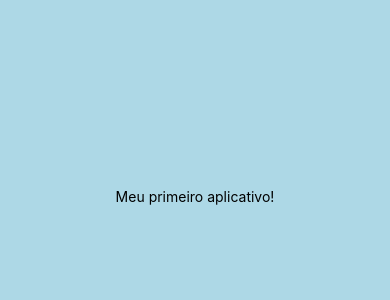
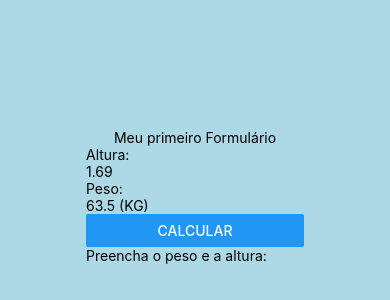
Before and after one commit to guigomes2616/Estudos-React-Native, a React Native app: screen / in a window 390 px wide. Shown: the part 226-526 px from the top of the page. Built offline with nearby package versions, Linux system fonts and the light colour scheme.

Commit message:
atualizacao-16.04

```diff
--- a/App.js
+++ b/App.js
@@ -1,11 +1,17 @@
 import { StatusBar } from 'expo-status-bar'; //Importação
-import { StyleSheet, Text, View } from 'react-native';
+import { StyleSheet, View } from 'react-native';
 import Title from './src/Componente/Title';
+import Form from './src/Componente/Form';
 
 export default function App() { //Função
+
   return (
     <View style={styles.container}>
-      <Title></Title>
+
+      <Title title="Meu primeiro Formulário"></Title>
+
+      <Form></Form>
+
       <StatusBar style="auto" />
     </View>
   );
@@ -14,7 +20,7 @@ export default function App() { //Função
 const styles = StyleSheet.create({ //Estilo
   container: {
     flex: 1,
-    backgroundColor: '#add8E6',
+    backgroundColor: '#add8e6',
     alignItems: 'center',
     justifyContent: 'center',
   },
--- /dev/null
+++ b/src/Componente/Form/Resultado/index.js
@@ -0,0 +1,12 @@
+import {View, Text} from "react-native-web";
+import React from "react";
+
+export default function Resultado(props)
+{
+    return(
+        <View>
+            <Text>{props.mensagem}</Text>
+            <Text>{props.imc}</Text>
+        </View>
+    );
+}
--- /dev/null
+++ b/src/Componente/Form/index.js
@@ -0,0 +1,59 @@
+import {Button, TextInput, View, Text } from "react-native-web";
+import Resultado from "./Resultado";
+import { useState } from "react";
+
+export default function Form()
+{
+    const[height, setHeight] = useState(null);
+    const[weight, setWeight] = useState(null);
+    const[mensagem, setMensagem] = useState('Preencha o peso e a altura:');
+    const[imc, setImc] = useState(null);
+    const[buttonTitle, setButtonTitle] = useState('Calcular');
+
+    function calcularImc()
+    {
+        return setImc((weight/(height*height)).toFixed(2));
+    }
+
+    function validarImc()
+    {
+        if(weight!=null && height!=null)
+        {
+            calcularImc();
+            setHeight(null);
+            setWeight(null);
+            setMensagem('Seu IMC é igual:');
+            setButtonTitle('Calcular novamente');
+            return;
+        }
+
+        setImc(null);
+        setButtonTitle('Calcular');
+        setMensagem('-> Preencha o peso e altura <-');
+    }
+
+    return(
+        <View>
+            <View>
+                <Text>Altura:</Text>
+                <TextInput
+                placeholder="1.69"
+                keyboardType="numeric"
+                onChangeText = {setHeight}
+                value={height}></TextInput>
+
+                <Text>Peso:</Text>
+                <TextInput
+                placeholder="63.5 (KG)"
+                keyboardType="numeric"
+                onChangeText = {setWeight}
+                value={weight}></TextInput>
+
+                <Button title={buttonTitle} onPress={() => validarImc()} />
+            </View>
+
+            <Resultado mensagem={mensagem} imc={imc}></Resultado>
+        </View>
+
+    );
+}
--- a/src/Componente/Title/index.js
+++ b/src/Componente/Title/index.js
@@ -1,11 +1,11 @@
 import React from "react";
 import {View, Text} from "react-native";
 
-export default function Title(){
+export default function Title(props){
 
     return(
         <View>
-            <Text>Meu primeiro aplicativo!</Text>
+            <Text>{props.title}</Text>
         </View>
     );
 }
```
